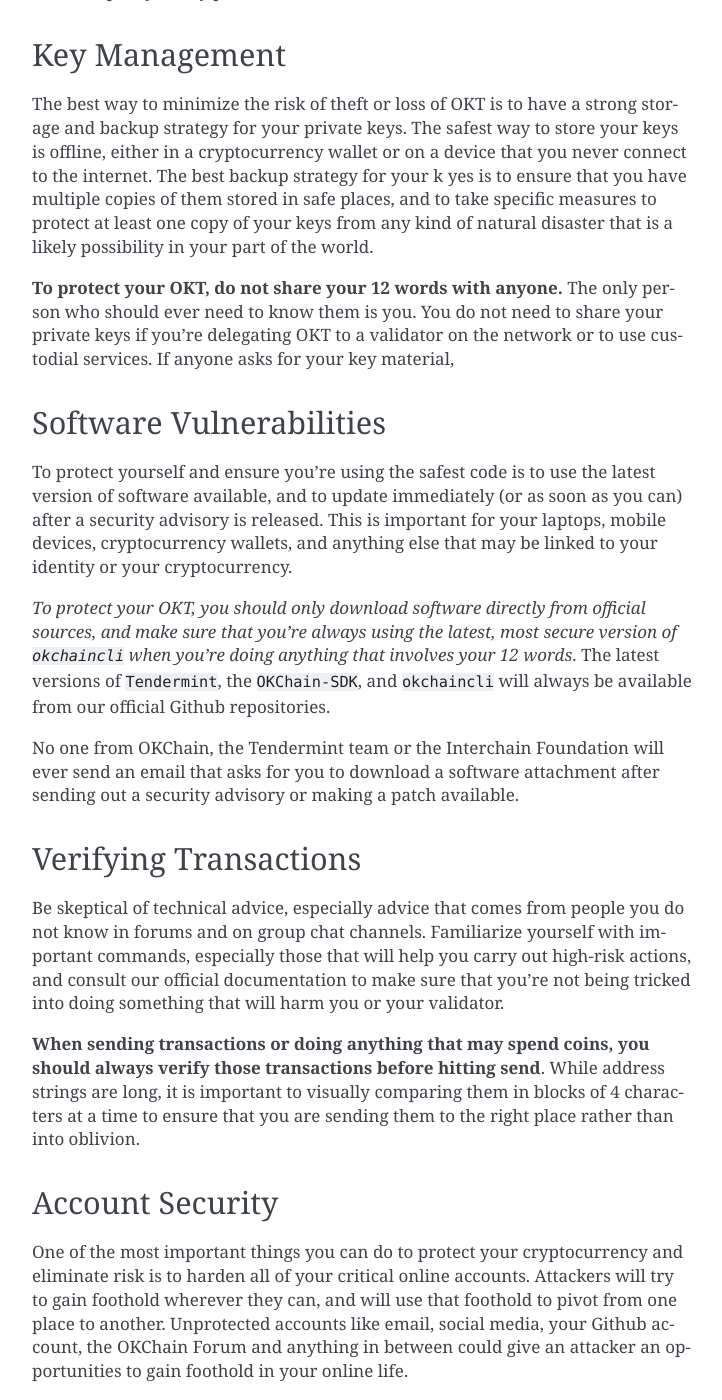
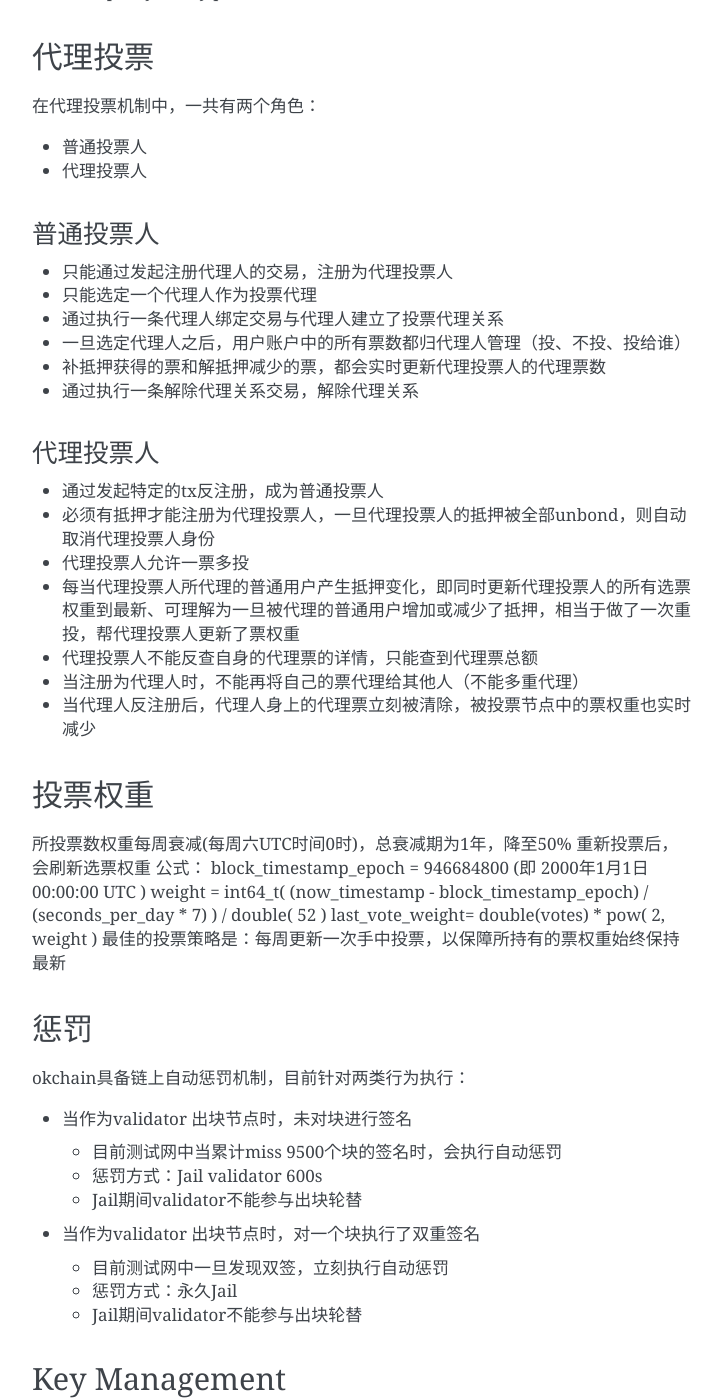
Before and after one commit to okblockchainlab/devdocs, a Sphinx documentation site: the page built from docs/delegators/delegators-overview.md, in a window 1280 px wide and 1400 px high, scrolled down 764 px. Shown: the whole window, without its empty margins (388-1110 px from the left). Built offline with Sphinx 7.4.7, drawn with Linux system fonts in a browser that asks for light colours.

Commit message:
dex operator

```diff
--- a/docs/delegators/delegators-overview.md
+++ b/docs/delegators/delegators-overview.md
@@ -18,6 +18,46 @@
 
 OKChain is a liquid, delegative democracy. Users have the option of voting directly for validator, but they can also delegate their voting power to another account to vote on their behalf. The delegate account, called a proxy, has no control over the original user’s account — the user can proxy her vote trustlessly without handing over any keys. The proxy simply has the power to direct that user’s voting power towards certain validators, but the user can revoke her voting power from the proxy at any point.
 
+## 代理投票
+在代理投票机制中，一共有两个角色：
+* 普通投票人
+* 代理投票人
+### 普通投票人
+* 只能通过发起注册代理人的交易，注册为代理投票人
+* 只能选定一个代理人作为投票代理
+* 通过执行一条代理人绑定交易与代理人建立了投票代理关系
+* 一旦选定代理人之后，用户账户中的所有票数都归代理人管理（投、不投、投给谁）
+* 补抵押获得的票和解抵押减少的票，都会实时更新代理投票人的代理票数
+* 通过执行一条解除代理关系交易，解除代理关系
+
+### 代理投票人
+* 通过发起特定的tx反注册，成为普通投票人
+* 必须有抵押才能注册为代理投票人，一旦代理投票人的抵押被全部unbond，则自动取消代理投票人身份
+* 代理投票人允许一票多投
+* 每当代理投票人所代理的普通用户产生抵押变化，即同时更新代理投票人的所有选票权重到最新、可理解为一旦被代理的普通用户增加或减少了抵押，相当于做了一次重投，帮代理投票人更新了票权重
+* 代理投票人不能反查自身的代理票的详情，只能查到代理票总额
+* 当注册为代理人时，不能再将自己的票代理给其他人（不能多重代理）
+* 当代理人反注册后，代理人身上的代理票立刻被清除，被投票节点中的票权重也实时减少
+
+## 投票权重
+所投票数权重每周衰减(每周六UTC时间0时)，总衰减期为1年，降至50%
+重新投票后，会刷新选票权重
+公式：
+block_timestamp_epoch = 946684800 (即 2000年1月1日00:00:00 UTC )
+weight = int64_t( (now_timestamp - block_timestamp_epoch) / (seconds_per_day * 7) ) / double( 52 )
+last_vote_weight= double(votes) * pow( 2, weight )
+最佳的投票策略是：每周更新一次手中投票，以保障所持有的票权重始终保持最新
+
+## 惩罚
+okchain具备链上自动惩罚机制，目前针对两类行为执行：
+* 当作为validator 出块节点时，未对块进行签名
+   - 目前测试网中当累计miss 9500个块的签名时，会执行自动惩罚
+   - 惩罚方式：Jail validator 600s
+   - Jail期间validator不能参与出块轮替
+* 当作为validator 出块节点时，对一个块执行了双重签名
+   - 目前测试网中一旦发现双签，立刻执行自动惩罚
+   - 惩罚方式：永久Jail
+   - Jail期间validator不能参与出块轮替
 
 ## Key Management
 The best way to minimize the risk of theft or loss of OKT is to have a strong storage and backup strategy for your private keys.  The safest way to store your keys is offline,  either in a cryptocurrency wallet or on a device that you never connect to the internet. The best backup strategy for your k yes is to ensure that you have multiple copies of them stored in safe places, and to take specific measures to protect at least one copy of your keys from any kind of natural disaster that is a likely possibility in your part of the world.
```
Also changed, not shown: docs/okchain/overview.md (+2 -2 lines), docs/validators/validators-guide-cli.md (+0 -12 lines).
